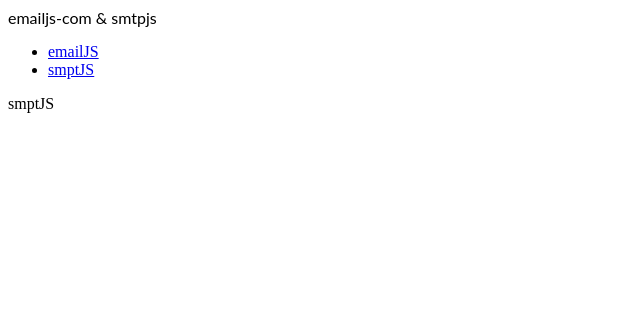
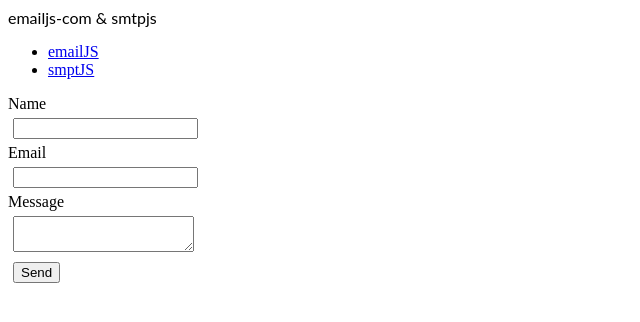
Before and after one commit to LoLo-12/angular-ivy-sendEmail, an Angular app: page /smptJS in a window 1280 px wide. Shown: the top 322 px of the page, without its empty margins (0-640 px from the left). Built offline with nearby package versions, Linux system fonts and the light colour scheme.

Commit message:
5 files modified

```diff
--- a/src/app/emailjs/emailjs.component.css
+++ b/src/app/emailjs/emailjs.component.css
@@ -1,7 +1,3 @@
-.mb-sm {
-  margin-bottom: 5px;
+.m-sm {
+  margin: 5px;
 }
-
-.mr-sm {
-  margin-right: 5px;
-}
--- a/src/app/emailjs/emailjs.component.html
+++ b/src/app/emailjs/emailjs.component.html
@@ -1,11 +1,14 @@
 <form class="contact-form" (submit)="sendEmail($event)">
   <label>Name</label>
+  <br />
   <input class="m-sm" type="text" name="user_name" />
   <br />
   <label>Email</label>
+  <br />
   <input class="m-sm" type="email" name="user_email" />
   <br />
   <label>Message</label>
+  <br />
   <textarea class="m-sm" name="message"></textarea>
   <br />
   <input class="m-sm" type="submit" value="Send" />
--- a/src/app/smptjs/smptjs.component.css
+++ b/src/app/smptjs/smptjs.component.css
@@ -0,0 +1,3 @@
+.m-sm {
+  margin: 5px;
+}
--- a/src/app/smptjs/smptjs.component.html
+++ b/src/app/smptjs/smptjs.component.html
@@ -1 +1,15 @@
-<p>smptJS</p>
+<form class="contact-form">
+  <label>Name</label>
+  <br />
+  <input class="m-sm" type="text" name="user_name" [(ngModel)]="form.name" />
+  <br />
+  <label>Email</label>
+  <br />
+  <input class="m-sm" type="email" name="user_email" [(ngModel)]="form.email" />
+  <br />
+  <label>Message</label>
+  <br />
+  <textarea class="m-sm" name="message" [(ngModel)]="form.message"></textarea>
+  <br />
+  <input class="m-sm" type="submit" value="Send" (click)="sendForm()"/>
+</form>
--- a/src/app/smptjs/smptjs.component.ts
+++ b/src/app/smptjs/smptjs.component.ts
@@ -1,4 +1,5 @@
 import { Component, OnInit } from "@angular/core";
+declare let Email: any;
 
 @Component({
   selector: "app-smptjs",
@@ -6,7 +7,24 @@
   styleUrls: ["./smptjs.component.css"]
 })
 export class SmptjsComponent implements OnInit {
+  token = "2f1ff130-377f-4046-9d0b-df7876d0e122";
+  form = {
+    name: "",
+    email: "",
+    message: ""
+  };
   constructor() {}
 
   ngOnInit() {}
+
+  // https://www.smtpjs.com/
+  public sendForm() {
+    Email.send({
+      SecureToken: "C973D7AD-F097-4B95-91F4-40ABC5567812",
+      To: "them@website.com",
+      From: "you@isp.com",
+      Subject: "This is the subject",
+      Body: "And this is the body"
+    }).then(message => alert(message));
+  }
 }
```
